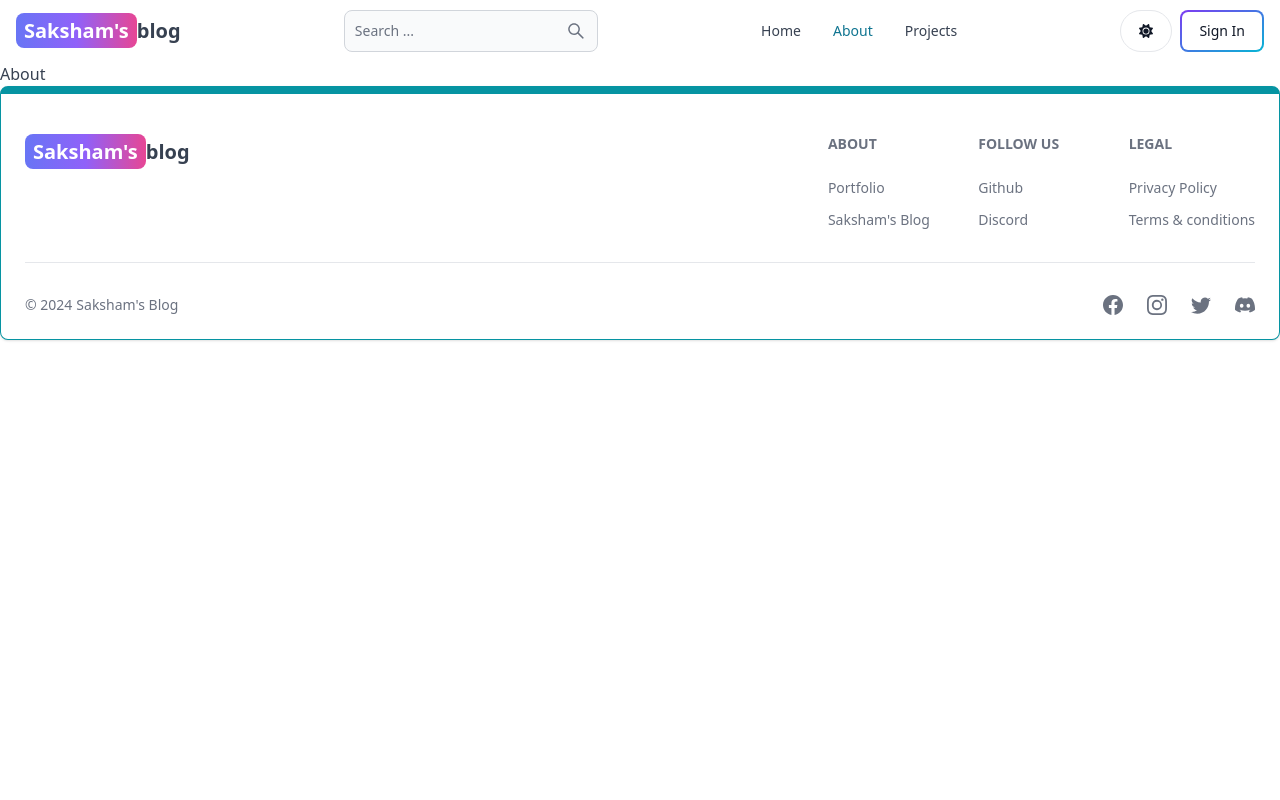
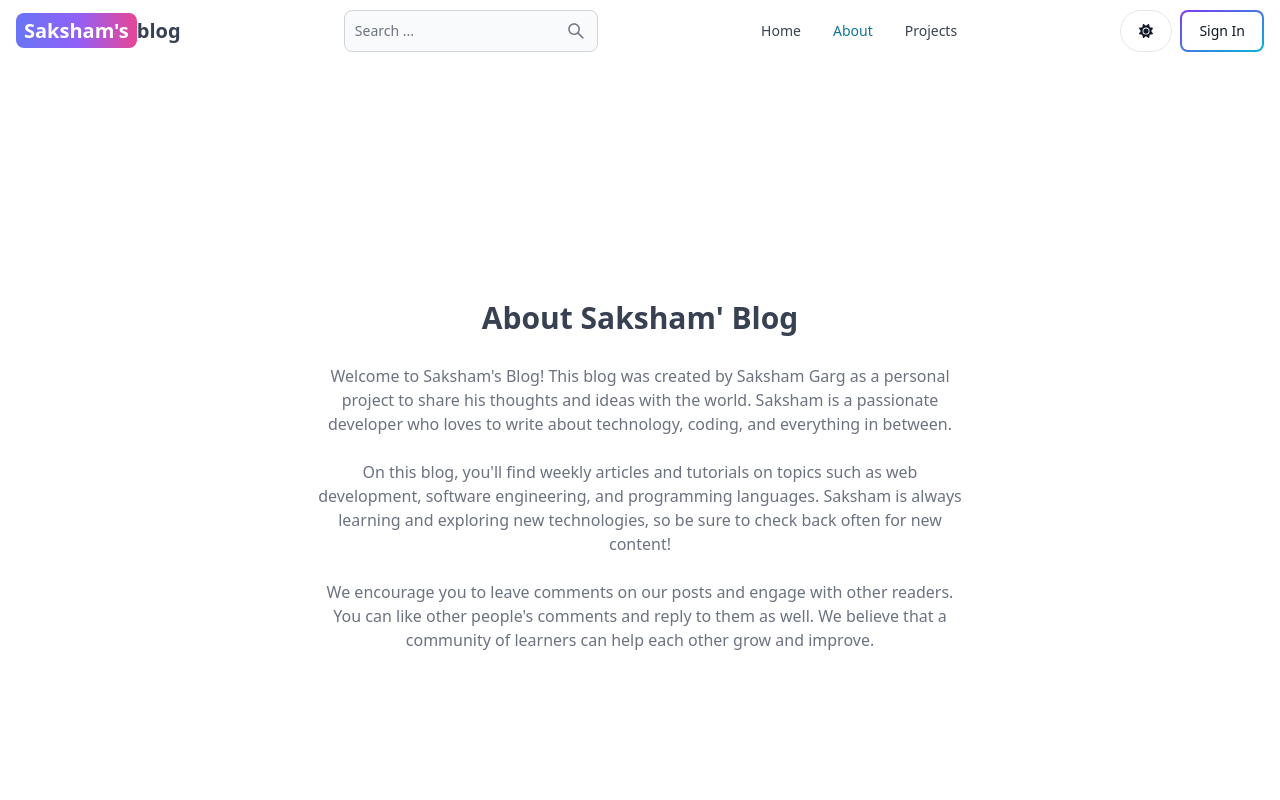
Before and after one commit to Saksham-garg/mern_blog, a React (Vite) app in the folder client/: page /about in a window 1280 px wide. Shown: the top 800 px of the page. Built offline with nearby package versions, Linux system fonts and the light colour scheme; no server answers.

Commit message:
add about page

```diff
--- a/client/src/views/About.jsx
+++ b/client/src/views/About.jsx
@@ -2,8 +2,38 @@
 
 const About = () => {
   return (
-    <div>About</div>
-  )
+    <div className='min-h-screen flex items-center justify-center'>
+      <div className='max-w-2xl mx-auto p-3 text-center'>
+        <div>
+          <h1 className='text-3xl font font-semibold text-center my-7'>
+            About Saksham' Blog
+          </h1>
+          <div className='text-md text-gray-500 flex flex-col gap-6'>
+            <p>
+              Welcome to Saksham's Blog! This blog was created by Saksham Garg
+              as a personal project to share his thoughts and ideas with the
+              world. Saksham is a passionate developer who loves to write about
+              technology, coding, and everything in between.
+            </p>
+
+            <p>
+              On this blog, you'll find weekly articles and tutorials on topics
+              such as web development, software engineering, and programming
+              languages. Saksham is always learning and exploring new
+              technologies, so be sure to check back often for new content!
+            </p>
+
+            <p>
+              We encourage you to leave comments on our posts and engage with
+              other readers. You can like other people's comments and reply to
+              them as well. We believe that a community of learners can help
+              each other grow and improve.
+            </p>
+          </div>
+        </div>
+      </div>
+    </div>
+  );
 }
 
 export default About
```
